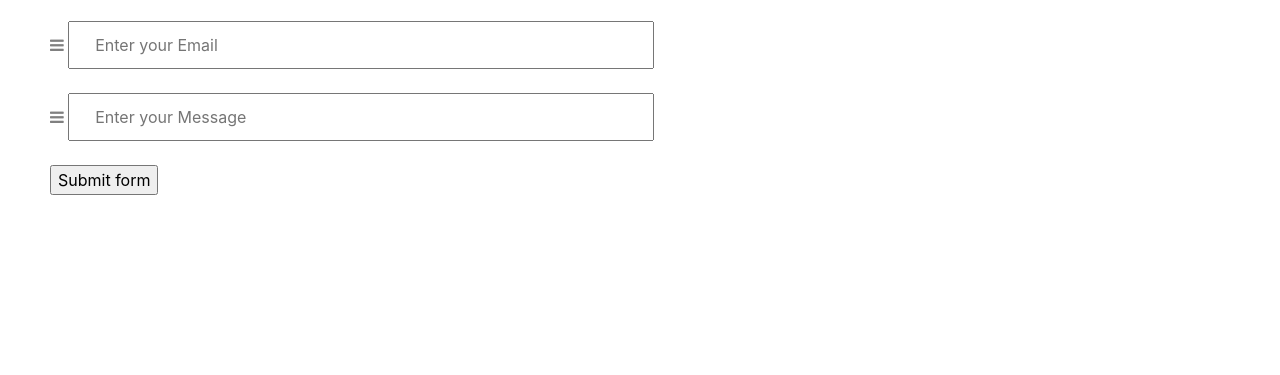
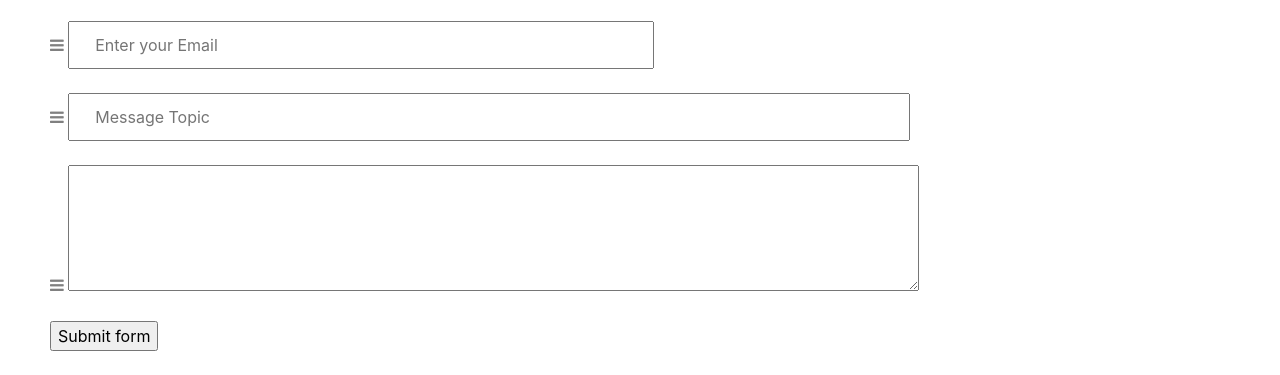
Before and after one commit to D-Roshan/blog, a plain HTML site: page contactUs.html in a window 1280 px wide. Shown: the part 684-1059 px from the top of the page. Before the commit the page ends 903 px from the top, so only its background shows below. Drawn offline with nearby package versions, Linux system fonts and the light colour scheme.

```diff
--- a/contactUs.html
+++ b/contactUs.html
@@ -53,7 +53,11 @@
             <i class="fa fa-navicon" class="iconsInput" style="color: grey;" aria-hidden="true" ></i>
             <input class="inputs"  type="email" name="mail" placeholder="Enter your Email" size=50/> <br/><br/>
             <i class="fa fa-navicon" class="iconsInput" style="color: grey;" aria-hidden="true" ></i>
-            <input class="inputs"  type="textarea" name="message" placeholder="Enter your Message" size=50/>  <br/><br/>
+            <input class="inputs"  type="textarea" name="message" placeholder="Message Topic" size=75/>  <br/><br/>
+            <i class="fa fa-navicon" class="iconsInput" style="color: grey;" aria-hidden="true" ></i>
+
+            <textarea name="message" placeholder="Enter your Message" rows="5" cols="81"> </textarea> <br/><br/>
+
             <input type="submit" value="Submit form"><br/><br/>
         </form>
     </body>
```
